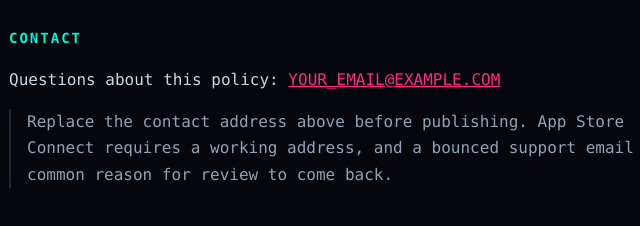
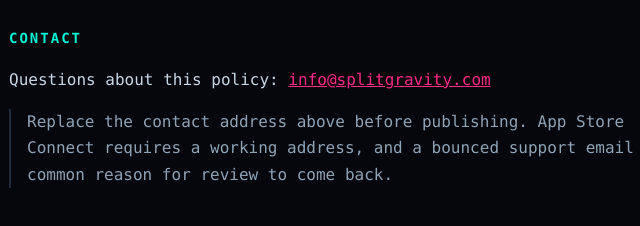
Before and after one commit to GibPlayStudios/splitgravity, a plain HTML site: page privacy-policy.html in a window 1280 px wide. Shown: the part 1713-1939 px from the top of the page, 291-931 px from the left. Drawn offline with Linux system fonts and the light colour scheme.

Commit message:
Update privacy-policy.html

```diff
--- a/privacy-policy.html
+++ b/privacy-policy.html
@@ -86,7 +86,7 @@
 </ul>
 
 <h2>Contact</h2>
-<p>Questions about this policy: <a href="mailto:YOUR_EMAIL@EXAMPLE.COM">YOUR_EMAIL@EXAMPLE.COM</a></p>
+<p>Questions about this policy: <a href="mailto:info@splitgravity.com">info@splitgravity.com</a></p>
 
 <p class="note">Replace the contact address above before publishing. App Store
 Connect requires a working address, and a bounced support email is a common
```
